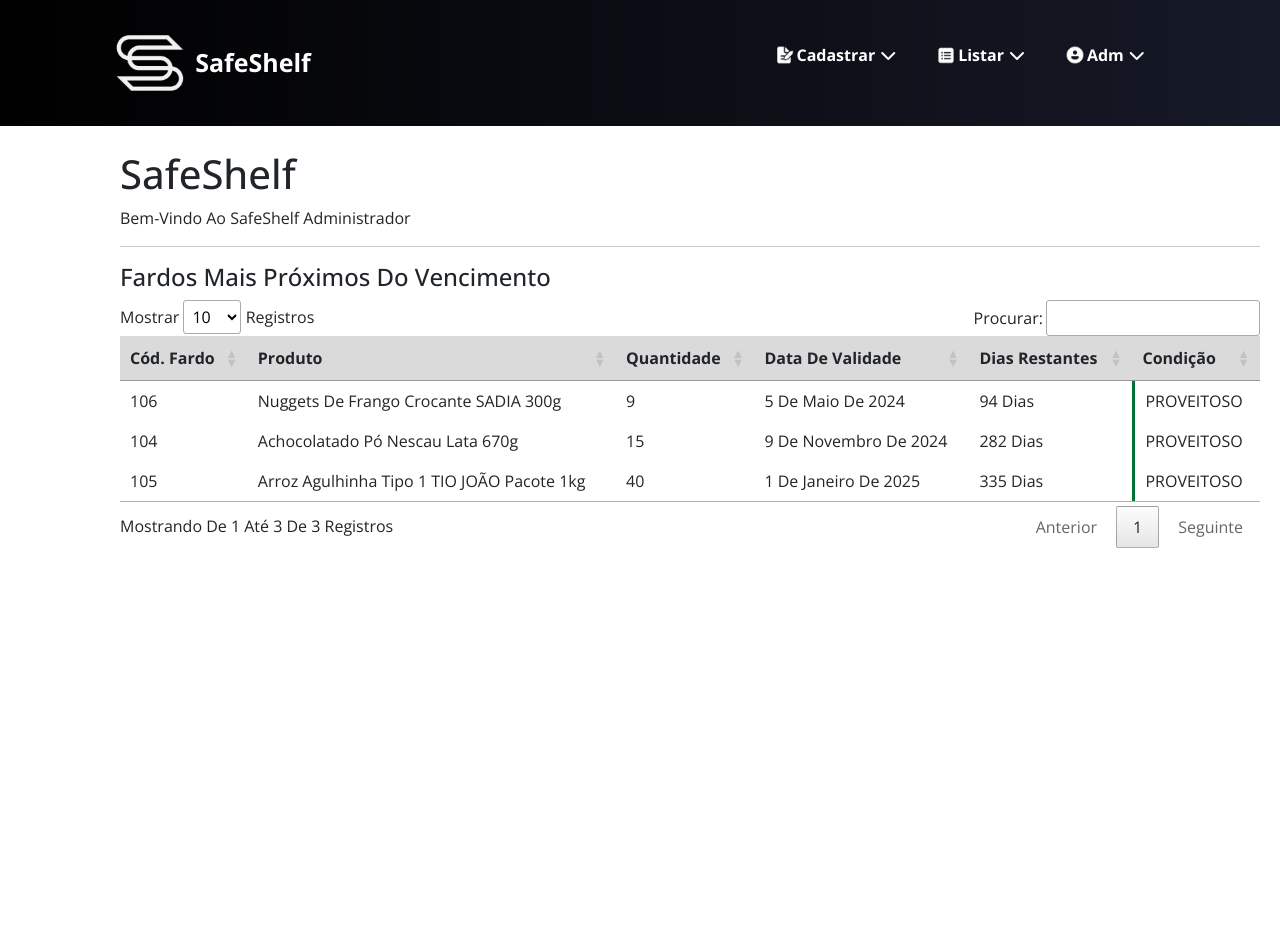
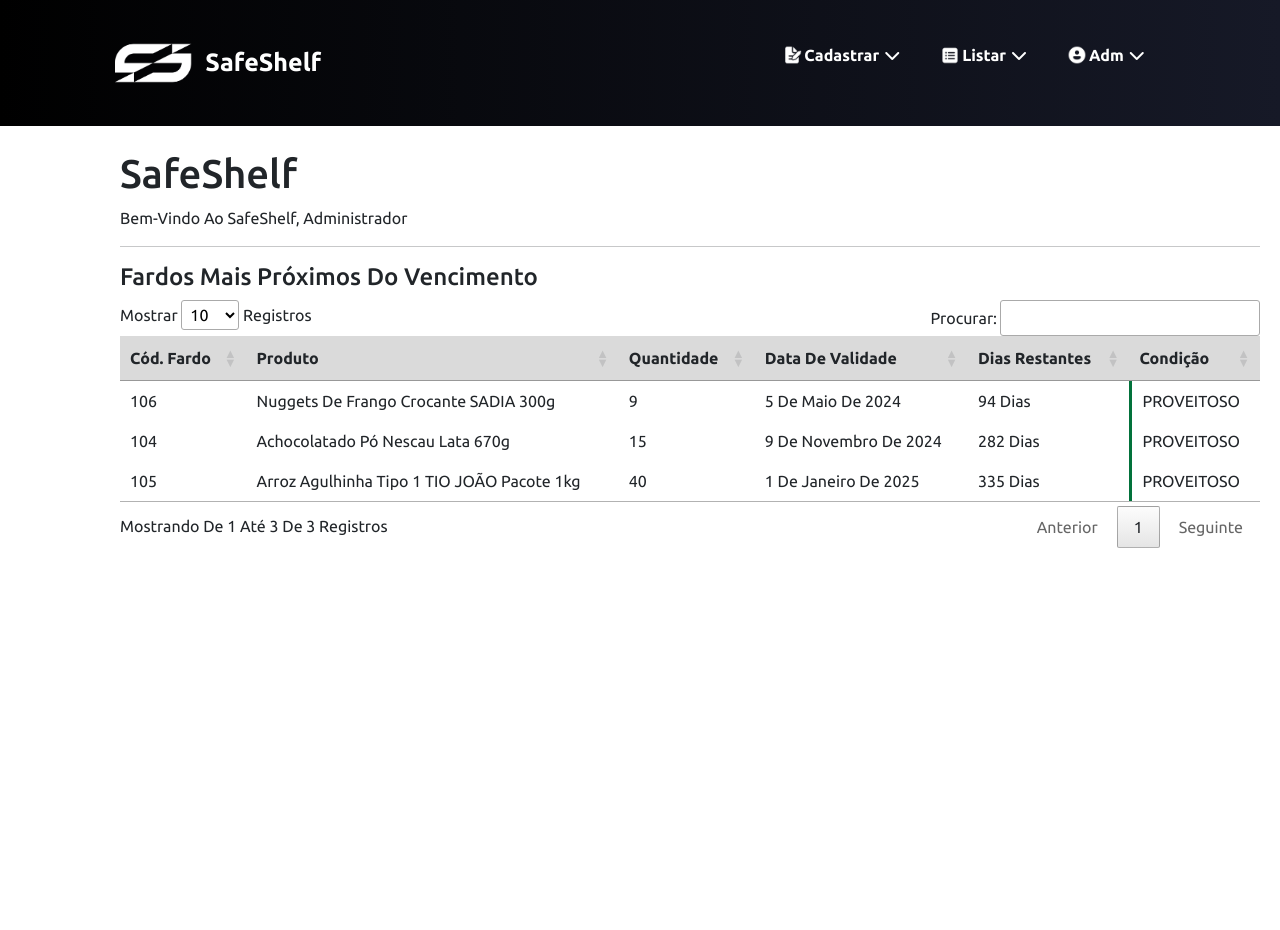
Before and after one commit to guilhermesous/SafeShelf, a Django app: page /home/ in a window 1280 px wide. Run offline with Django 5.2, Linux system fonts and the light colour scheme; a user stored in the database is signed in; data comes from the database, SQL or seed files in the repository; some libraries are stand-ins or nearby versions.

Commit message:
Logo Atualizada

```diff
--- a/meuApp/static/meuApp/css/navbar.css
+++ b/meuApp/static/meuApp/css/navbar.css
@@ -1,9 +1,9 @@
-@import url('https://fonts.googleapis.com/css2?family=Open+Sans:wght@300;400;500;600;700;800&display=swap');
+@import url('https://fonts.googleapis.com/css2?family=Ubuntu:ital,wght@0,300;0,400;0,500;0,700;1,300;1,400;1,500;1,700&display=swap');
 *{
     margin: 0;
     padding: 0;
     box-sizing: border-box;
-    font-family: 'Open Sans', sans-serif;
+    font-family: 'Ubuntu', sans-serif;
     text-transform: capitalize;
     text-decoration: none;
 }
@@ -48,7 +48,7 @@ header{
   }
 
   .imglogo{
-    width: 70px;
+    width: 80px;
 }
 
 header .navbar ul{
--- a/meuApp/static/meuApp/css/style.css
+++ b/meuApp/static/meuApp/css/style.css
@@ -1,4 +1,4 @@
-@import url('https://fonts.googleapis.com/css2?family=Open+Sans:wght@300;400;500;600;700;800&display=swap');
+@import url('https://fonts.googleapis.com/css2?family=Ubuntu:ital,wght@0,300;0,400;0,500;0,700;1,300;1,400;1,500;1,700&display=swap');
 /*Conteúdo*/
 .content {
   margin-top: 130px;
--- a/meuApp/templates/base.html
+++ b/meuApp/templates/base.html
@@ -21,7 +21,7 @@
     <header>
         <a class="logo" href="/home/">
             <div class="logo-container">
-              <img class="imglogo" src="../static/meuApp/imagens/eb4d7c56c8b83d4e49a2e079c7367938-removebg-preview.png" alt="">
+              <img class="imglogo" src="../static/meuApp/imagens/Picsart_24-02-16_19-38-43-420.png" alt="">
               <p>SafeShelf</p>
             </div>
         </a>
--- a/meuApp/templates/home/home.html
+++ b/meuApp/templates/home/home.html
@@ -20,7 +20,7 @@
 </style>
 <h1>SafeShelf</h1>
 {% if user.perfil.nomeCompleto %}
-<p>Bem-Vindo ao SafeShelf {{ user.perfil.nomeCompleto }}</p>
+<p>Bem-Vindo ao SafeShelf, {{ user.perfil.nomeCompleto }}</p>
 {% else %}
 <p>Há dados restantes para preecnher, acesse <a href="/MeusDadosPessoais/">Minha Conta</a> para completar seu cadastro.</p>
 {% endif %}
--- a/usuarios/static/usuarios/css/login.css
+++ b/usuarios/static/usuarios/css/login.css
@@ -1,7 +1,6 @@
-@import url('https://fonts.googleapis.com/css2?family=Open+Sans:wght@300;400;500;600;700;800&display=swap');
-
+@import url('https://fonts.googleapis.com/css2?family=Ubuntu:ital,wght@0,300;0,400;0,500;0,700;1,300;1,400;1,500;1,700&display=swap');
 body {
-    font-family: 'Open Sans', sans-serif;
+    font-family: 'Ubuntu', sans-serif;
     margin: 0;
     padding: 0;
     color: #023047
```
Also changed, not shown: meuApp/static/meuApp/imagens/Picsart_24-02-16_19-38-43-420.png (added), meuApp/static/meuApp/imagens/eb4d7c56c8b83d4e49a2e079c7367938-removebg-preview.png (deleted), meuApp/static/meuApp/imagens/favicon.png, usuarios/static/usuarios/imagens/Picsart_24-02-16_19-38-43-420.png (added), usuarios/static/usuarios/imagens/Picsart_24-02-16_19-39-12-461.png (added), usuarios/static/usuarios/imagens/eb4d7c56c8b83d4e49a2e079c7367938-removebg-preview.png (deleted), usuarios/static/usuarios/imagens/favicon.png.
